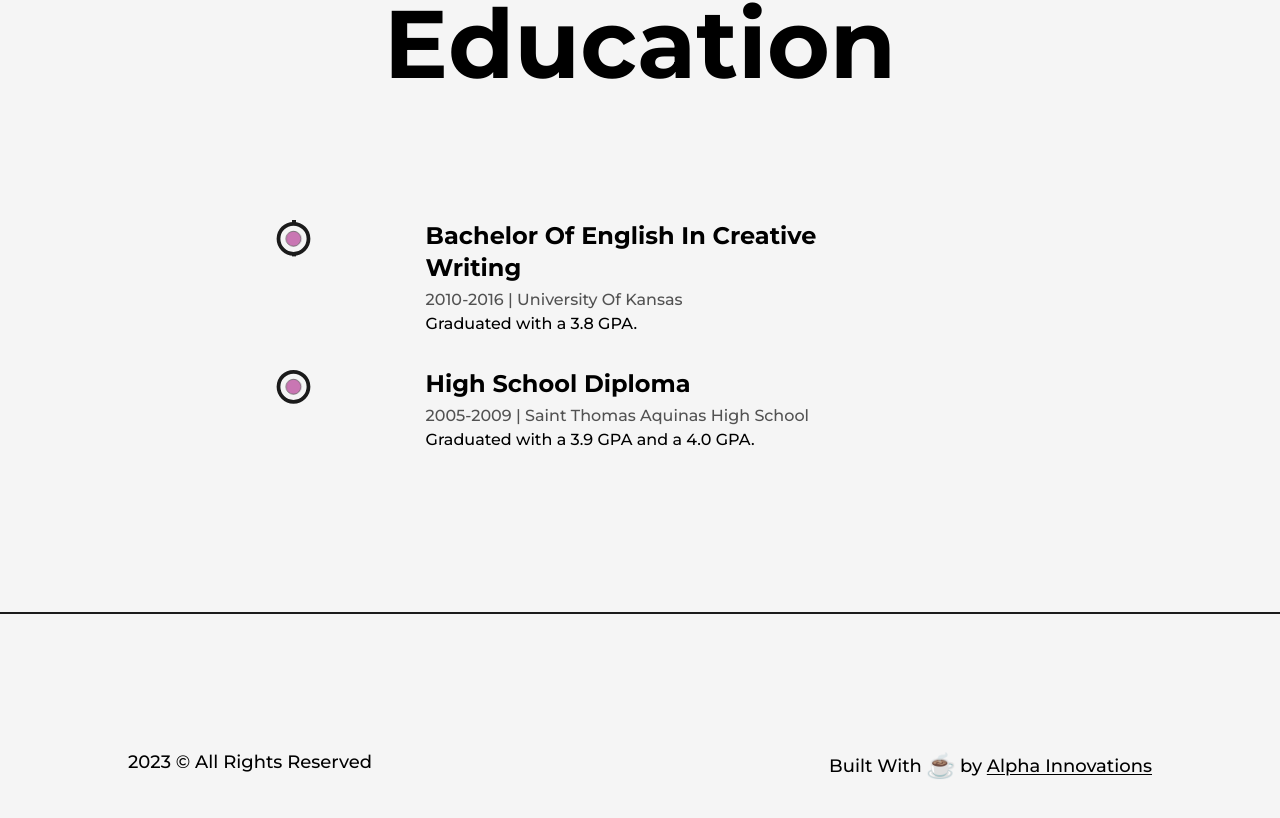
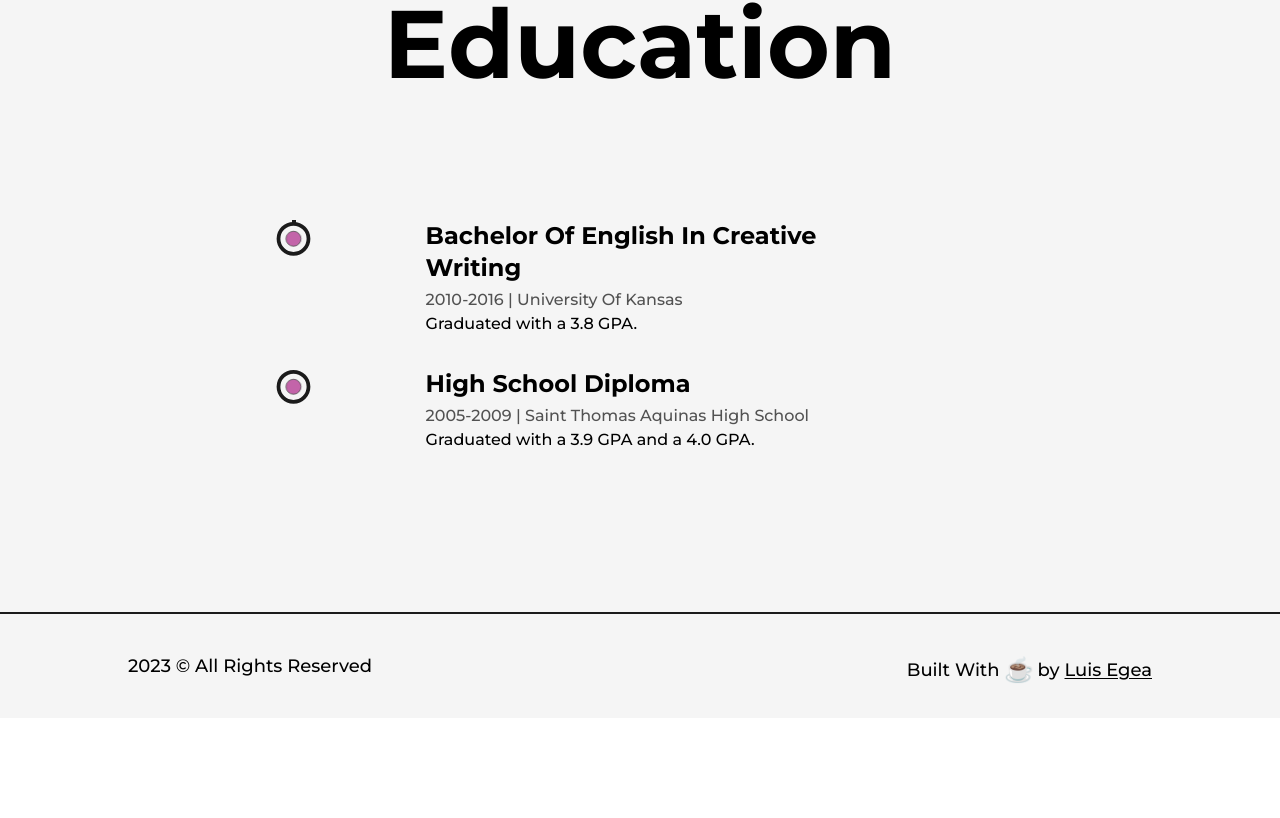
Before and after one commit to Jshanks21/portfolio-site, a Next.js app: page /about in a window 1280 px wide. Shown: the part 3964-4782 px from the top of the page. After the commit the page ends 4682 px from the top, so only its background shows below. Built offline with nearby package versions, Linux system fonts and the light colour scheme.

Commit message:
style: smaller footer, moved tooltip

```diff
--- a/components/Footer.tsx
+++ b/components/Footer.tsx
@@ -1,24 +1,19 @@
 import React from 'react';
 import Layout from './Layout';
+import Link from 'next/link';
 
 const Footer = () => {
   return (
     <footer className='w-full border-t-2 border-solid border-dark font-medium max-[300px]:text-xs text-base md:text-lg dark:text-light dark:border-light'>
-
-      <Layout className='space-y-2 flex flex-col lg:flex-row items-center justify-between'>
+      <Layout className='lg:py-8 space-y-2 flex flex-col lg:flex-row items-center justify-between'>
         <span>{new Date().getFullYear()} &copy; All Rights Reserved</span>
         <div className='flex items-center'>
           Built With
           <span className='text-2xl px-1'>☕</span>
-
           by&nbsp;
-
-          <div className='lg:underline underline-offset-2 cursor-not-allowed'>
-            <div className='has-tooltip'>
-              <span className='max-lg:!hidden tooltip rounded shadow-lg p-1 bg-dark text-light -mt-10'>Coming to an SERP near you!</span>
-              Alpha Innovations
-            </div>
-          </div>
+          <Link href='/about' className='underline underline-offset-2'>
+              Luis Egea
+          </Link>
         </div>
       </Layout>
     </footer>
--- a/components/Logo.tsx
+++ b/components/Logo.tsx
@@ -6,14 +6,17 @@ const MotionLink = motion(Link);
 
 const Logo = () => {
   return (
-    <div className='flex items-center justify-center mt-2'>
+    <div className='flex items-center justify-center mt-2 has-tooltip'>
+      <span className='flex max-lg:!hidden tooltip opacity-60 rounded shadow-lg p-1 bg-dark text-light w-24 ml-40 text-sm'>
+        Luis Fernando Egea
+      </span>
       <MotionLink
         href='/'
         className='w-16 h-16 bg-dark text-light flex items-center justify-center rounded-full text-2xl font-bold border border-solid border-transparent dark:border-light'
         whileHover={{
-          backgroundColor: ["#121212", "rgba(131,58,180,1)","rgba(253,29,29,1)","rgba(252,176,69,1)","rgba(131,58,180,1)", "#121212"],
+          backgroundColor: ["#121212", "rgba(131,58,180,1)", "rgba(253,29,29,1)", "rgba(252,176,69,1)", "rgba(131,58,180,1)", "#121212"],
           transition: { duration: 1, repeat: Infinity }
-         }}
+        }}
       >
         LFE
       </MotionLink>
--- a/pages/index.tsx
+++ b/pages/index.tsx
@@ -46,13 +46,13 @@ export default function Home() {
                   Resume
                   <LinkArrow className='w-5 ml-1' />
                 </Link>
-                <Link
+                <a
                   href='mailto:luis@alphasearch.tech'
                   target='_blank'
                   className='ml-4 text-base lg:text-lg font-medium text-dark underline dark:text-light'
                 >
                   Contact
-                </Link>
+                </a>
               </div>
             </div>
           </div>
--- a/styles/globals.css
+++ b/styles/globals.css
@@ -1,5 +1,6 @@
 @tailwind base;
 @tailwind components;
+@tailwind utilities;
 
 .tooltip {
   @apply invisible absolute;
@@ -19,5 +20,3 @@
   -ms-overflow-style: none;  /* IE and Edge */
   scrollbar-width: none;  /* Firefox */
 }
-
-@tailwind utilities;
```
